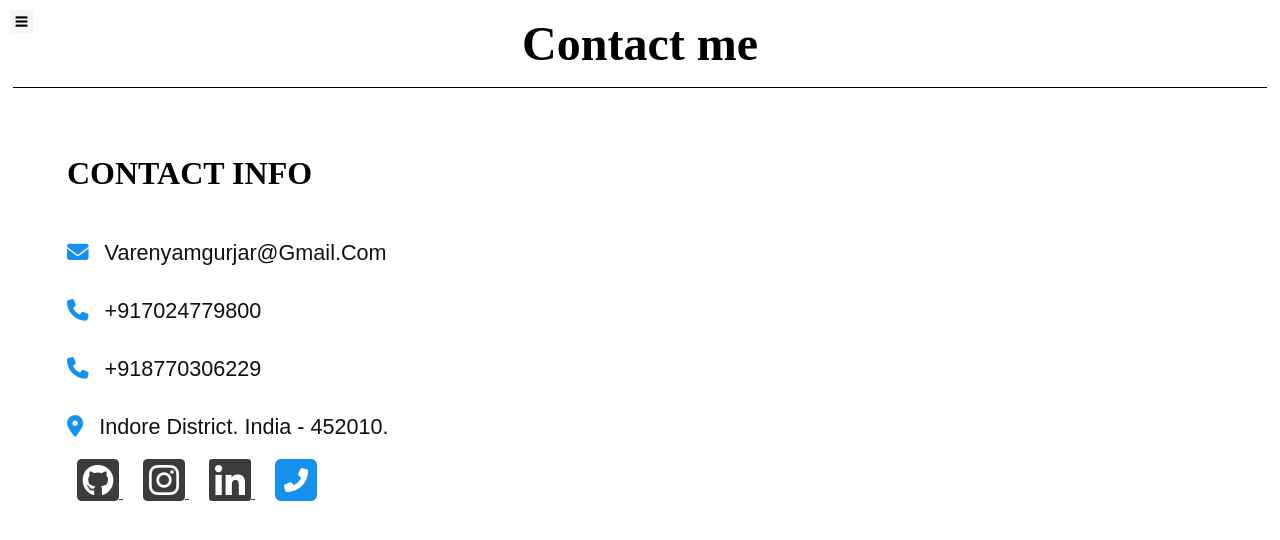
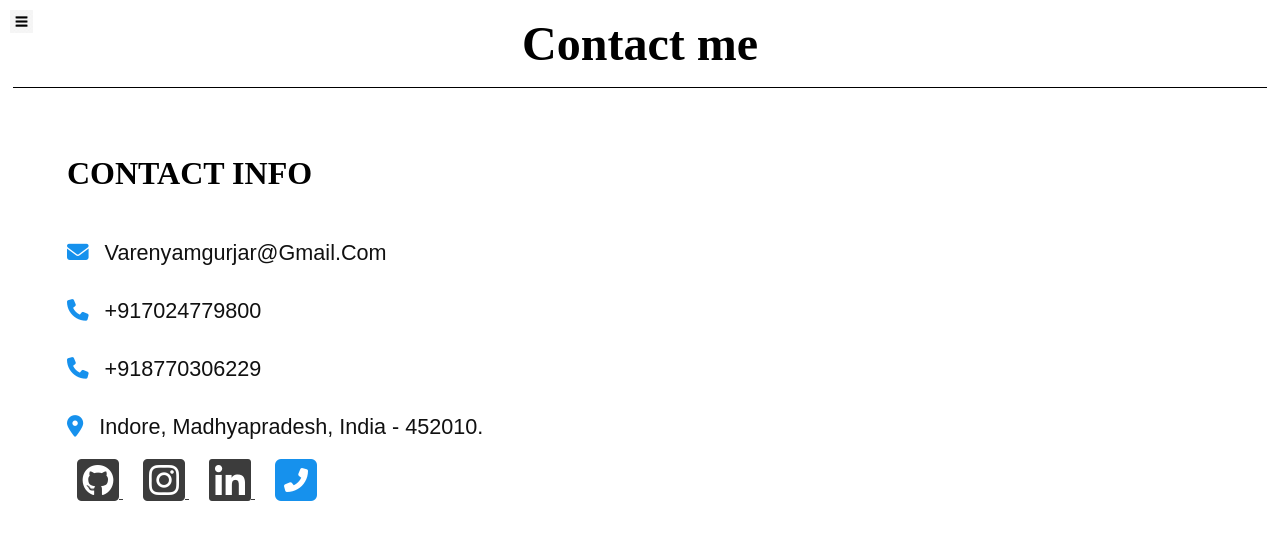
Before and after one commit to varenyam47/Varenyam_Portfolio, a plain HTML site: page contact.html in a window 1280 px wide. Drawn offline with Linux system fonts and the light colour scheme.

Commit message:
Update contact.html

```diff
--- a/contact.html
+++ b/contact.html
@@ -36,7 +36,7 @@
                         <h3 class="Hi"> </a><i class="fas fa-envelope"></i> Varenyamgurjar@gmail.com</h3>
                         <h3  class="Hi"> <i class="fas fa-phone"></i> +917024779800 </h3>
                         <h3 class="Hi"> <i class="fas fa-phone"></i> +918770306229 </h3>
-                        <h3 class="Hi"> <i class="fas fa-map-marker-alt"></i>    Indore District. India - 452010. </h3>
+                        <h3 class="Hi"> <i class="fas fa-map-marker-alt"></i>    Indore, Madhyapradesh, India - 452010. </h3>
                     </div>
                     <div class="icon_container_by_mk">
                         <a class="custom_icon_by_mk" href="https://github.com/varenyam47" target="_blank">
```
